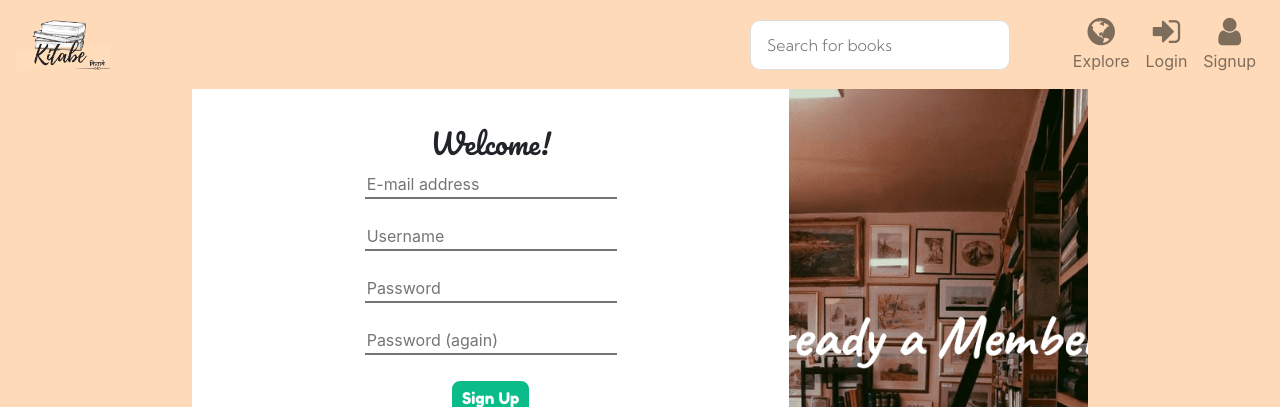
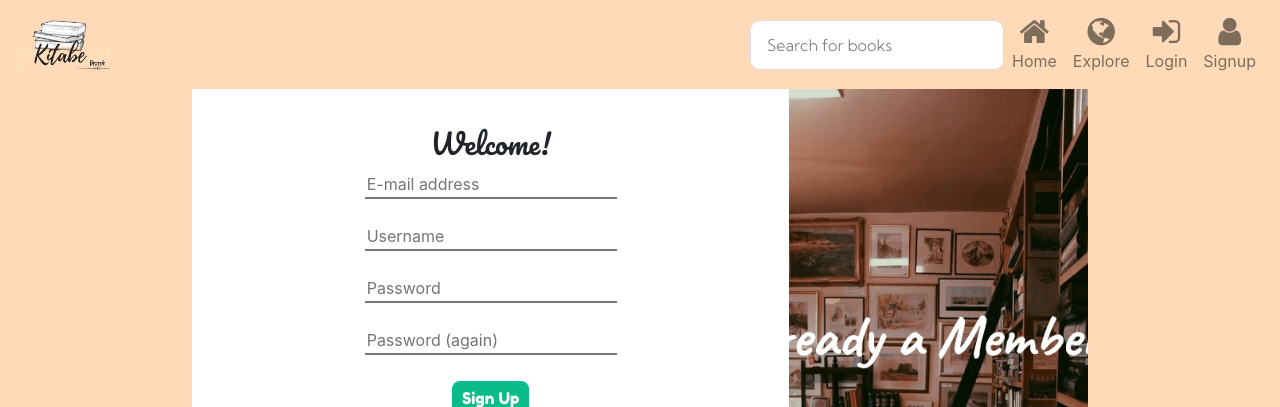
Before and after one commit to cleverpanther/Book_Recommendation_Sys_Hybrid, a Django app: page /accounts/signup/ in a window 1280 px wide. Shown: the top 407 px of the page. Run offline with Django 3.2, Linux system fonts and the light colour scheme; parts of the project's set-up code (start-up, migrations or seed data) failed here and were passed over; some libraries are stand-ins or nearby versions.

Commit message:
Added home button in the nav bar (#102)
* Update layout.html

Added home button in the navbar

* Made suggested changes

Co-authored-by: Praful932 <praful.mohanan@gmail.com>

Co-authored-by: Praful932 <praful.mohanan@gmail.com>

```diff
--- a/templates/mainapp/layout.html
+++ b/templates/mainapp/layout.html
@@ -55,6 +55,11 @@
                 </button>
                 <div class="collapse navbar-collapse justify-content-end" id="navbarNav">
                     <ul class="navbar-nav text-center">
+                        <li class="nav-item">
+                            <a class="nav-link" href="{% url 'index' %}">
+                                <i class="nav-icon-s fa fa-home fa-2x" aria-hidden="true"></i><br>Home
+                            </a>
+                        </li>
                         <li class="nav-item">
                             <a class="nav-link" href="{% url 'explore_books' %}">
                                 <i class="nav-icon-s fa fa-globe fa-2x" aria-hidden="true"></i><br>Explore
```
